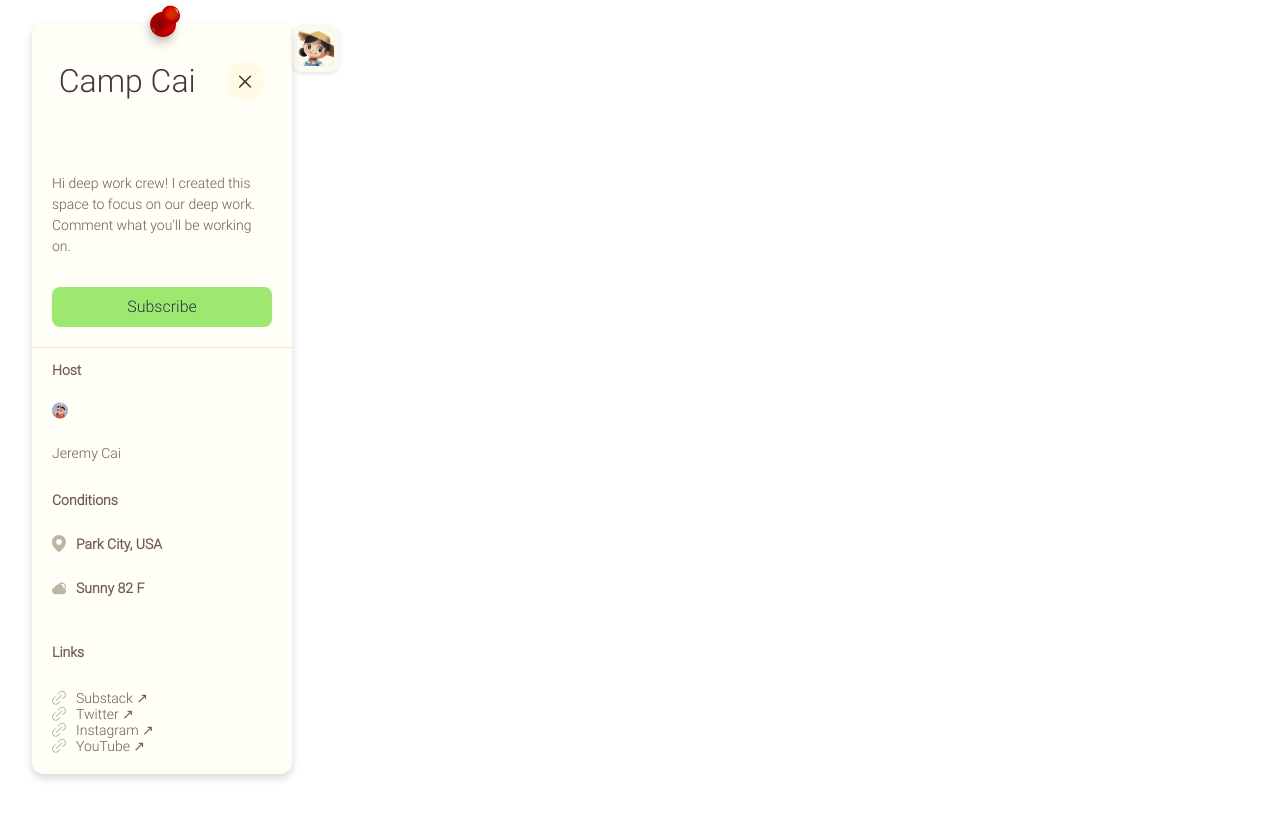
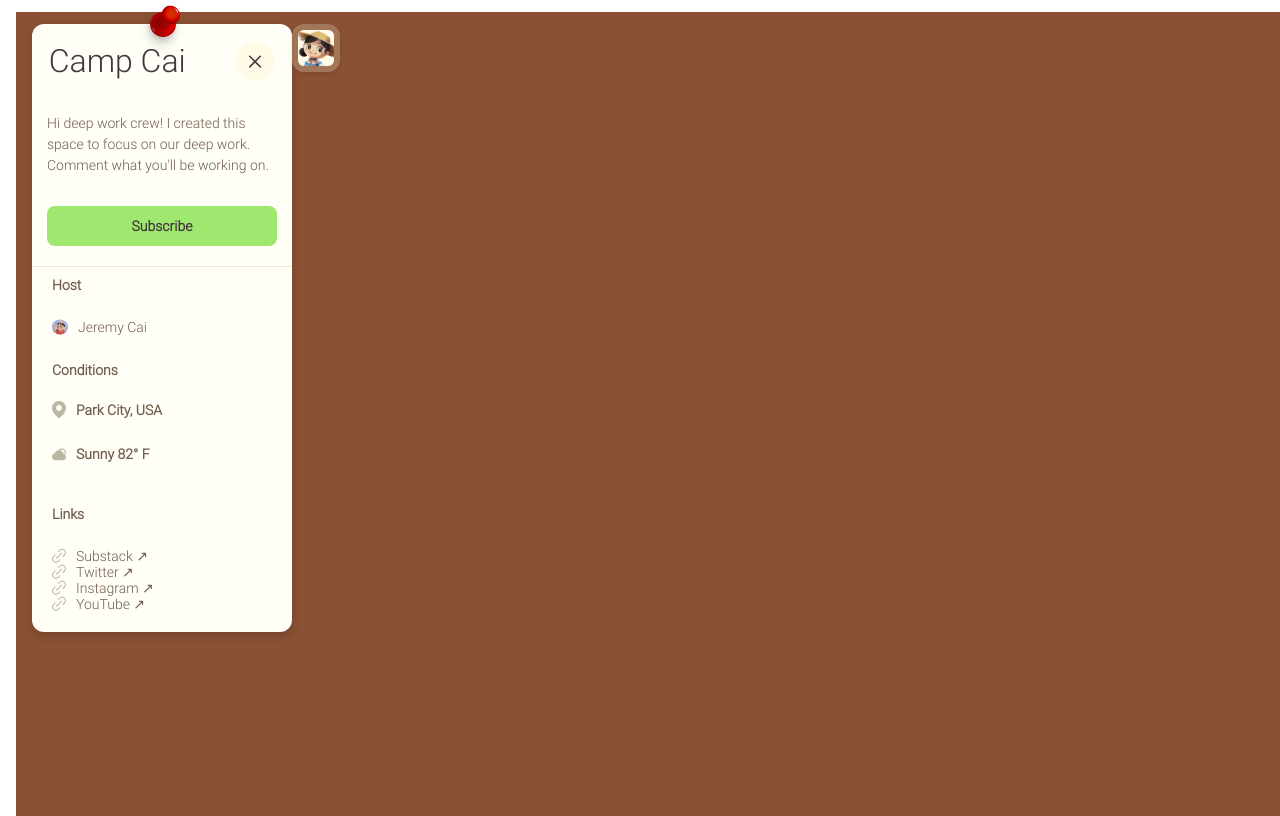
Before and after one commit to sachinsharma92/chat-project, a React (Vite) app: page / in a window 1280 px wide. Shown: the top 816 px of the page. Built offline with nearby package versions, Linux system fonts and the light colour scheme.

Commit message:
Added more adjustments

```diff
--- a/src/App.css
+++ b/src/App.css
@@ -9,6 +9,5 @@ body {
   padding: 12px 12px 12px 16px;
   align-items: flex-start;
   gap: 12px;
-  background: url(<path-to-image>), lightgray 0% 0% / 7.999999821186066px 7.999999821186066px repeat, #8A5134;
-  background-blend-mode: color-burn, normal;
+  background-color:  #8A5134;
 }
--- a/src/components/CloseButton/CloseButton.css
+++ b/src/components/CloseButton/CloseButton.css
@@ -8,4 +8,5 @@
   align-items: center;
   border-radius: 500px;
   background: var(--eggshell, #FFFBE7);
+  cursor: pointer;
 }
--- a/src/components/InfoSidebar/InfoSidebar.css
+++ b/src/components/InfoSidebar/InfoSidebar.css
@@ -15,12 +15,12 @@
   font-size: 32px;
   font-style: normal;
   font-weight: 400;
-  line-height: 100%; /* 32px */
+  line-height: 100%;
 }
 
 .message-container {
   display: flex;
-  padding: 20px;
+  padding: 0px 15px 20px;
   flex-direction: column;
   align-items: flex-start;
   gap: 16px;
@@ -30,7 +30,7 @@
 
 .header-container {
   display: flex;
-  padding: 20px;
+  padding: 0px;
   flex-direction: row;
   align-items: flex-start;
   gap: 16px;
@@ -52,7 +52,6 @@
   padding: 0px 20px;
   flex-direction: column;
   align-items: flex-start;
-  gap: 10px;
   align-self: stretch;
 }
 
@@ -71,6 +70,7 @@
   font-style: bold;
   font-weight: 600;
   padding: 0;
+  margin: 10px 0px;
 }
 
 .pin {
@@ -78,3 +78,16 @@
   top: 5px;
   left: 135px;
 }
+
+.camp-host {
+  display: flex;
+  flex-direction: row;
+  justify-content: space-between;
+  align-items: center;
+  column-gap: 10px;
+}
+
+.user-avatar {
+  width: 16px;
+  height: 16px;
+}
--- a/src/components/InfoSidebar/InfoSidebar.jsx
+++ b/src/components/InfoSidebar/InfoSidebar.jsx
@@ -15,7 +15,7 @@ const CampUserInfo = {
     campHostAvatar: userAvatar,
     campMessage: "Hi deep work crew! I created this space to focus on our deep work. Comment what you'll be working on.",
     location: "Park City, USA",
-    weather: "Sunny 82 F",
+    weather: "Sunny 82° F",
     socials: [
         {name: 'Substack ↗', link: ''},
         {name: 'Twitter ↗', link: 'https://twitter.com/'},
@@ -46,10 +46,12 @@ function InfoSidebar() {
      </div>
      <div className="host-container">
         <p className="info-label"> Host </p>
-        <img src={CampUserInfo.campHostAvatar} className="user-avatar" alt="User Avatar" />
-        <p className="info-host">
-          {CampUserInfo.campHost}
-        </p>
+        <div className="camp-host">
+          <img src={CampUserInfo.campHostAvatar} className="user-avatar" alt="User Avatar" />
+          <p className="info-host">
+            {CampUserInfo.campHost}
+          </p>
+        </div>
      </div>
 
      <div className="conditions-container">
--- a/src/components/MainComponent/MainComponent.css
+++ b/src/components/MainComponent/MainComponent.css
@@ -1,5 +1,5 @@
 .main-component {
     display: flex;
+    justify-content: space-between;
     flex-direction: row;
-    justify-content: space-between;
 }
--- a/src/components/SubscribeButton/SubscribeButton.css
+++ b/src/components/SubscribeButton/SubscribeButton.css
@@ -9,3 +9,12 @@
     border-radius: 8px;
     cursor: pointer;
 }
+
+.subscribe-button {
+  color:  #44373C;
+  text-align: center;
+  font-size: 14px;
+  font-style: normal;
+  font-weight: 600;
+  line-height: normal;
+}
```
Also changed, not shown: 1 other file (tests, documents, lock files or other folders).
